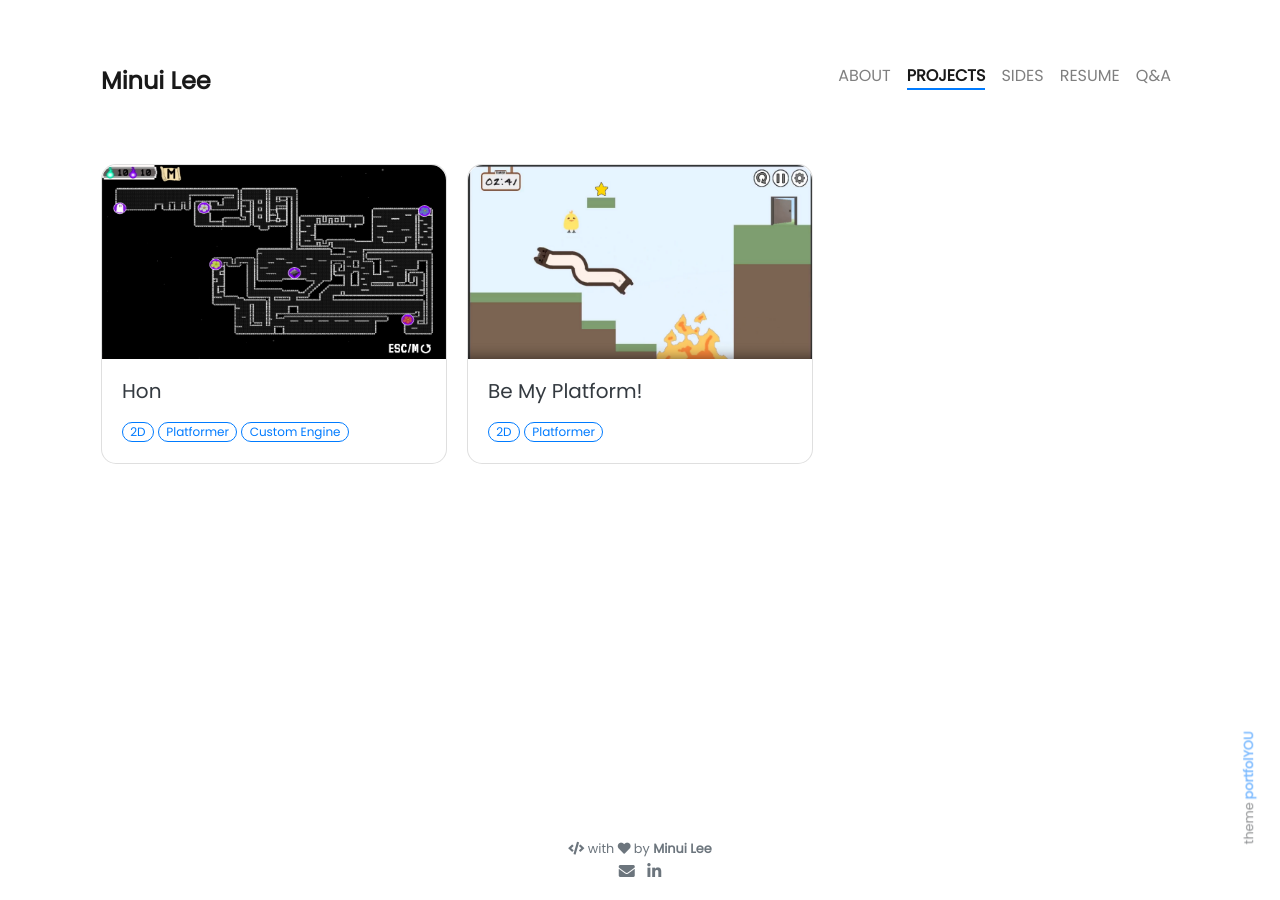
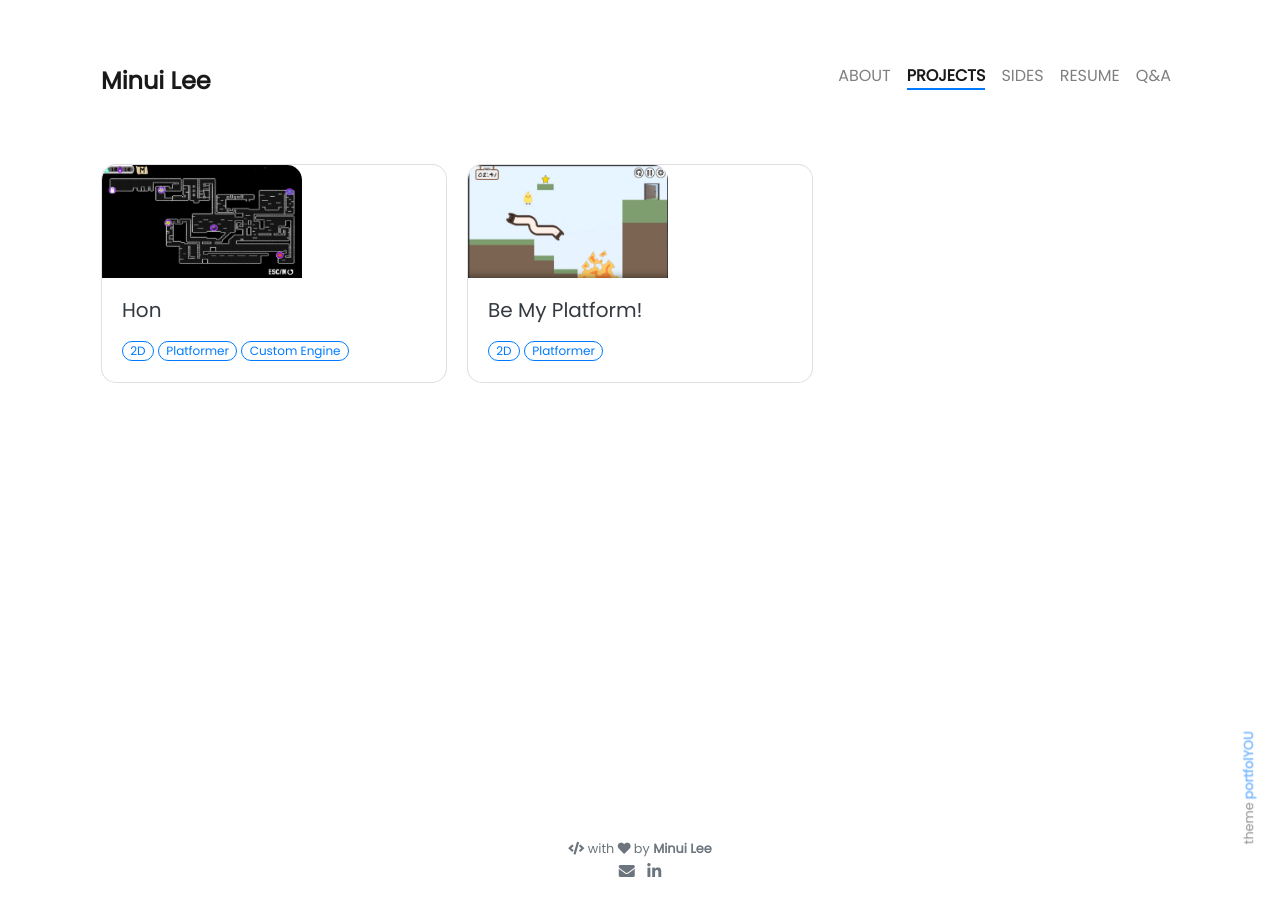
Before and after one commit to MinuiLee/MinuiLee.github.io, a Jekyll site: the page built from pages/teamprojects.html, in a window 1280 px wide. Built offline with Jekyll 4.4.1, drawn with Linux system fonts in a browser that asks for light colours; nearby versions of some CDN libraries.

Commit message:
Changed project card size

```diff
--- a/_includes/teamprojects/project-card.html
+++ b/_includes/teamprojects/project-card.html
@@ -1,7 +1,7 @@
 <div class="wow animated fadeIn" data-wow-delay=".15s">
   <a href="{{ project_url }}" class="project card text-dark">
     {%- if project_img -%}
-    <img id="{{ project_id }}-img" class="card-img-top" src="{{ project_img }}" alt="{{ project_name }}" />
+    <img id="{{ project_id }}-img" class="card-img-top" src="{{ project_img }}" alt="{{ project_name }}" style="width:200px"/>
     {%- endif -%}
     <div class="card-body">
       <h5 id="{{ project_id }}-name" class="card-title">
```
